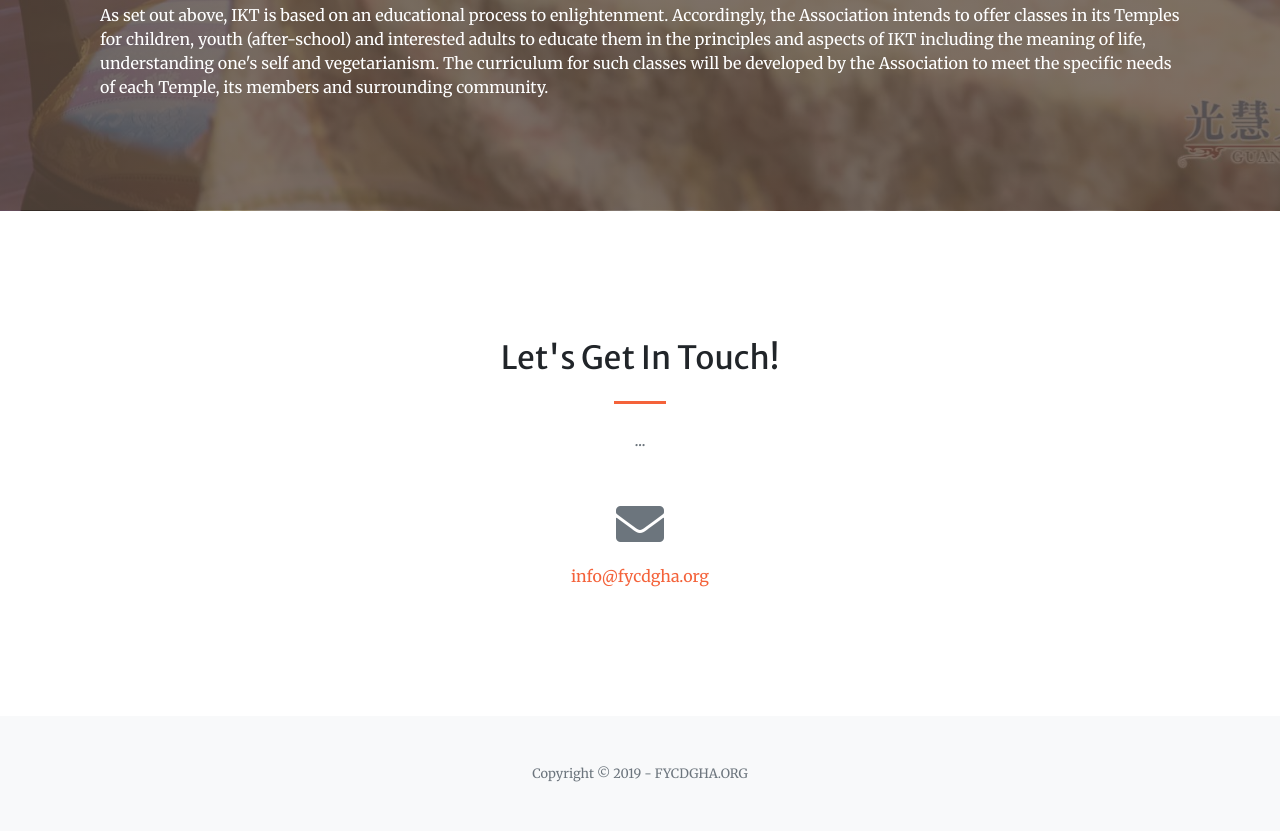
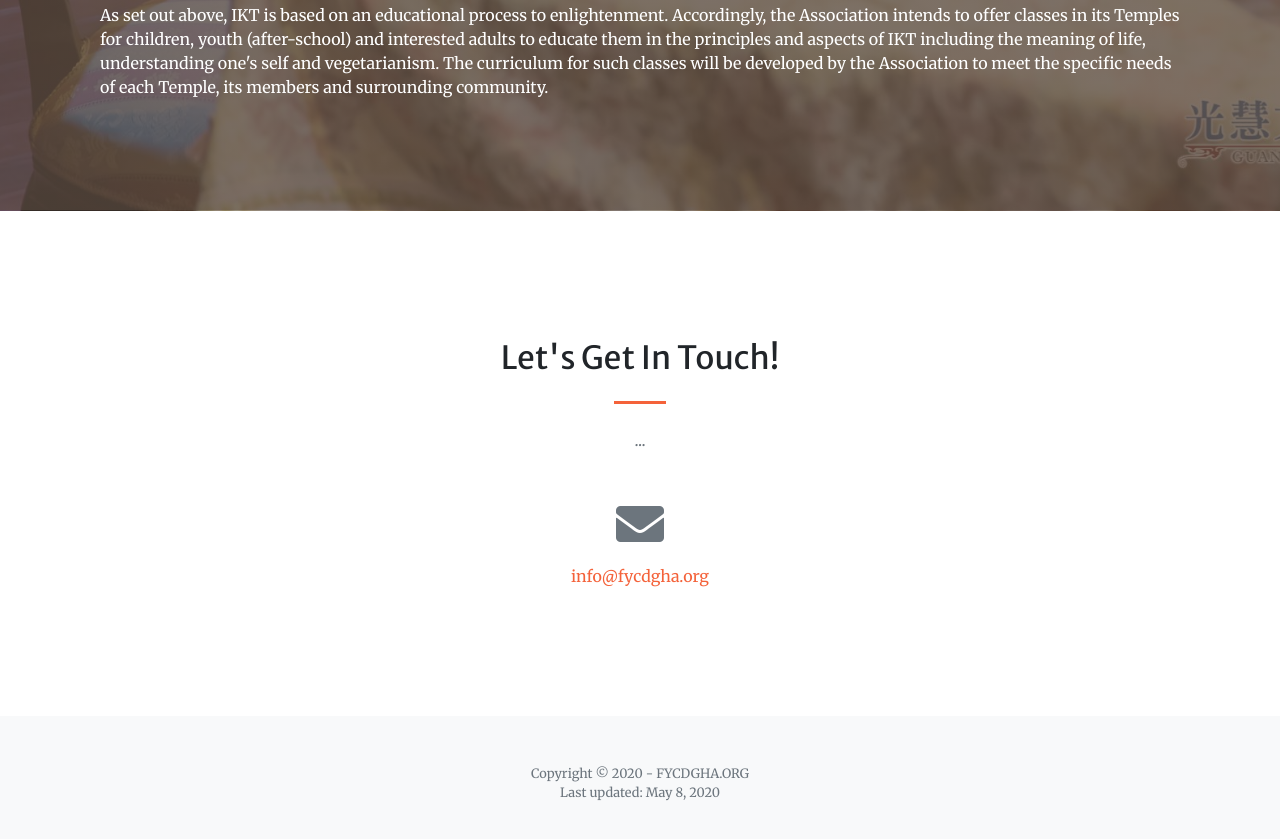
Before and after one commit to imakou/fycdgha.org_OfficalWebsite, a website with bundled scripts: page index.html in a window 1280 px wide. Shown: the part 3300-4139 px from the top of the page. Built offline with nearby package versions, Linux system fonts and the light colour scheme.

Commit message:
add last updated

```diff
--- a/index.html
+++ b/index.html
@@ -401,7 +401,8 @@
   <!-- Footer -->
   <footer class="bg-light py-5">
     <div class="container">
-      <div class="small text-center text-muted">Copyright &copy; 2019 - FYCDGHA.ORG</div>
+      <div class="small text-center text-muted">Copyright &copy; 2020 - FYCDGHA.ORG</div>
+      <div class="small text-center text-muted">Last updated: May 8, 2020</div>
     </div>
   </footer>
 
```
